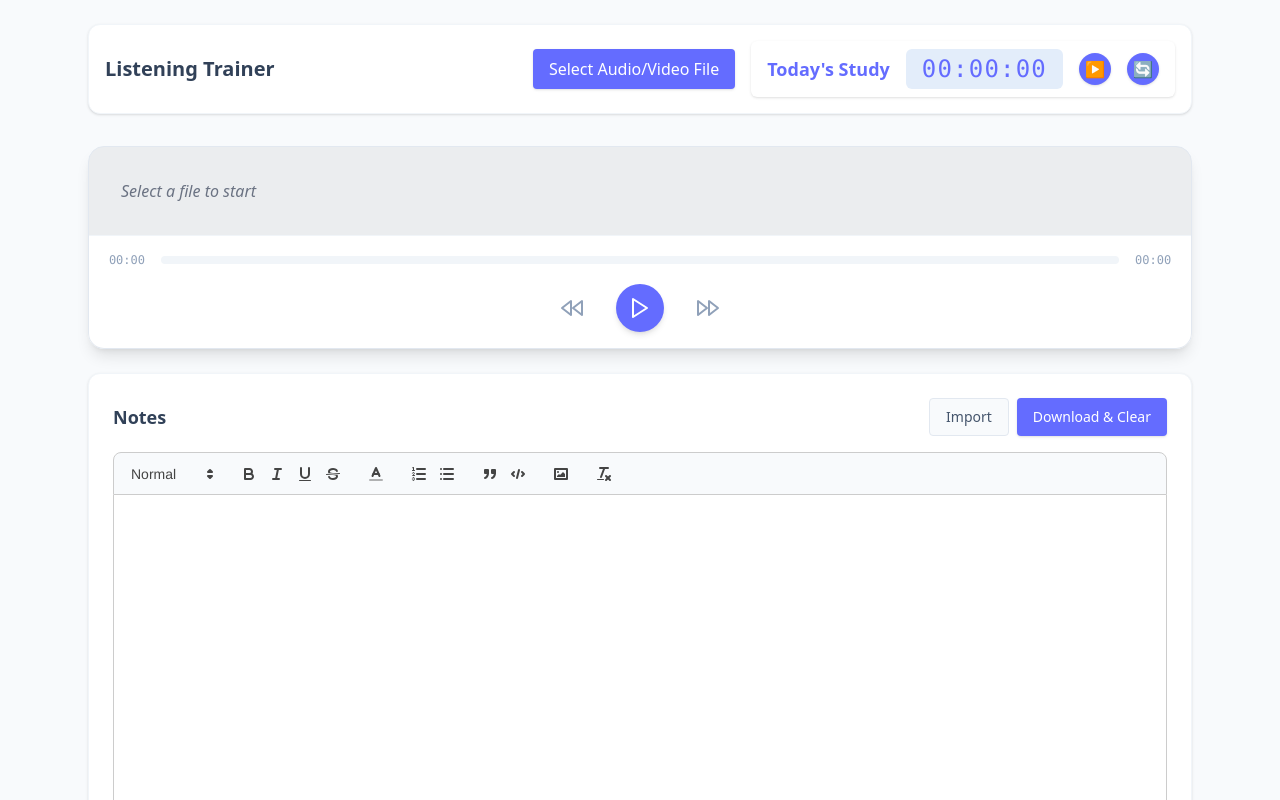
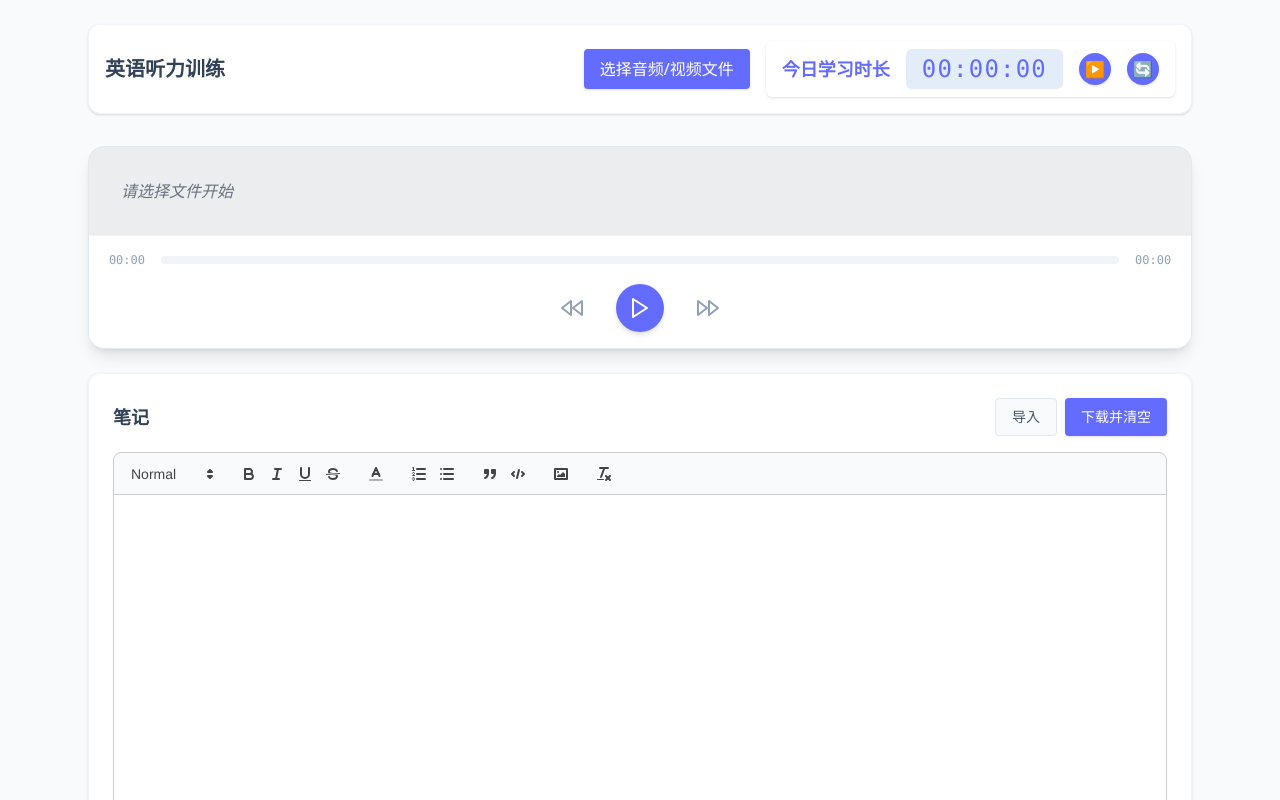
Before and after one commit to brettoak/EnListeningTrainer, a React (Vite) app: page / in a window 1280 px wide. Shown: the top 800 px of the page. Built offline with nearby package versions, Linux system fonts and the light colour scheme.

Commit message:
change ui text

```diff
--- a/src/App.tsx
+++ b/src/App.tsx
@@ -93,7 +93,7 @@ function App() {
   return (
     <div className="max-w-[90%] mx-auto p-6 min-h-screen flex flex-col font-sans">
       <header className="flex justify-between items-center mb-8 bg-white p-4 rounded-xl shadow-sm border border-slate-100">
-        <h1 className="text-xl font-bold text-slate-700 hidden md:block">Listening Trainer</h1>
+        <h1 className="text-xl font-bold text-slate-700 hidden md:block">英语听力训练</h1>
         <div className="flex gap-4 items-center flex-wrap justify-end flex-1">
           <FileSelector onFileSelect={handleFileSelect} selectedFileName={selectedFileName} />
           <StudyTimer />
@@ -129,7 +129,7 @@ function App() {
       </main>
 
       <footer className="text-center mt-12 mb-6 text-slate-400 text-sm">
-        copyright © 2026 English Intensive Listening Tool All Rights Reserved
+        版权所有 © 2026 英语精听工具 保留所有权利
       </footer>
     </div>
   );
--- a/src/components/Controls.tsx
+++ b/src/components/Controls.tsx
@@ -64,7 +64,7 @@ export const Controls: React.FC<ControlsProps> = ({
         <button
           className="text-slate-400 hover:text-[#646cff] transition-colors p-2 rounded-full hover:bg-slate-50"
           onClick={onRewind}
-          title="Rewind 5 seconds"
+          title="快退 5 秒"
         >
           <svg xmlns="http://www.w3.org/2000/svg" width="24" height="24" viewBox="0 0 24 24" fill="none" stroke="currentColor" strokeWidth="2" strokeLinecap="round" strokeLinejoin="round"><polygon points="11 19 2 12 11 5 11 19"></polygon><polygon points="22 19 13 12 22 5 22 19"></polygon></svg>
         </button>
@@ -72,7 +72,7 @@ export const Controls: React.FC<ControlsProps> = ({
         <button
           className="bg-[#646cff] text-white rounded-full w-12 h-12 flex items-center justify-center shadow-md hover:bg-[#535bf2] hover:scale-105 active:scale-95 transition-all outline-none"
           onClick={onPlayPause}
-          title="Play / Pause"
+          title="播放 / 暂停"
         >
           {isPlaying ? (
             <svg xmlns="http://www.w3.org/2000/svg" width="24" height="24" viewBox="0 0 24 24" fill="none" stroke="currentColor" strokeWidth="2" strokeLinecap="round" strokeLinejoin="round"><rect x="6" y="4" width="4" height="16"></rect><rect x="14" y="4" width="4" height="16"></rect></svg>
@@ -84,7 +84,7 @@ export const Controls: React.FC<ControlsProps> = ({
         <button
           className="text-slate-400 hover:text-[#646cff] transition-colors p-2 rounded-full hover:bg-slate-50"
           onClick={onForward}
-          title="Forward 5 seconds"
+          title="快进 5 秒"
         >
           <svg xmlns="http://www.w3.org/2000/svg" width="24" height="24" viewBox="0 0 24 24" fill="none" stroke="currentColor" strokeWidth="2" strokeLinecap="round" strokeLinejoin="round"><polygon points="13 19 22 12 13 5 13 19"></polygon><polygon points="2 19 11 12 2 5 2 19"></polygon></svg>
         </button>
--- a/src/components/FileSelector.tsx
+++ b/src/components/FileSelector.tsx
@@ -30,12 +30,12 @@ export const FileSelector: React.FC<FileSelectorProps> = ({ onFileSelect, select
         className="bg-[#646cff] text-white px-4 py-2 rounded font-medium hover:bg-[#535bf2] transition-colors shadow-sm"
         onClick={() => fileInputRef.current?.click()}
       >
-        Select Audio/Video File
+        选择音频/视频文件
       </button>
 
       {selectedFileName && (
         <div className="text-[#646cff] font-medium text-lg bg-[#e3f2fd] px-4 py-2 rounded-md mt-2">
-          Listening Material: <span>{selectedFileName}</span>
+          听力材料：<span>{selectedFileName}</span>
         </div>
       )}
     </div>
--- a/src/components/MediaPlayer.tsx
+++ b/src/components/MediaPlayer.tsx
@@ -25,7 +25,7 @@ export const MediaPlayer = forwardRef<HTMLMediaElement, MediaPlayerProps>(({
     };
   }, [src]);
 
-  if (!file) return <div className="text-gray-500 italic m-8">Select a file to start</div>;
+  if (!file) return <div className="text-gray-500 italic m-8">请选择文件开始</div>;
 
   const commonProps = {
     ref: ref as React.Ref<any>,
--- a/src/components/NoteEditor.tsx
+++ b/src/components/NoteEditor.tsx
@@ -86,7 +86,7 @@ export const NoteEditor: React.FC<NoteEditorProps> = ({ lastFileName }) => {
     const dateStr = `${now.getFullYear().toString().slice(2)}-${pad(now.getMonth() + 1)}-${pad(now.getDate())}-${pad(now.getHours())}-${pad(now.getMinutes())}`;
     const fileName = `${baseName}-${dateStr}.html`;
 
-    const html = `<!DOCTYPE html><html><head><meta charset="utf-8"><title>Notes</title></head><body>${value}</body></html>`;
+    const html = `<!DOCTYPE html><html><head><meta charset="utf-8"><title>笔记</title></head><body>${value}</body></html>`;
     const blob = new Blob([html], { type: 'text/html' });
     const url = URL.createObjectURL(blob);
     const a = document.createElement('a');
@@ -134,19 +134,19 @@ export const NoteEditor: React.FC<NoteEditorProps> = ({ lastFileName }) => {
     <div className="w-full">
       <div className="bg-white rounded-xl shadow-sm border border-slate-100 p-6 flex flex-col h-[700px] relative text-gray-800">
         <div className="flex justify-between items-center mb-4">
-          <h2 className="text-lg font-bold text-slate-700">Notes</h2>
+          <h2 className="text-lg font-bold text-slate-700">笔记</h2>
           <div className="flex gap-2">
             <button
               className="px-4 py-2 text-sm rounded bg-slate-50 text-slate-600 font-medium hover:bg-slate-100 transition-colors border border-slate-200"
               onClick={() => fileInputRef.current?.click()}
             >
-              Import
+              导入
             </button>
             <button
               className="px-4 py-2 text-sm rounded bg-[#646cff] text-white font-medium shadow-sm hover:bg-[#535bf2] transition-colors"
               onClick={handleDownload}
             >
-              Download & Clear
+              下载并清空
             </button>
             <input
               type="file"
--- a/src/components/StudyTimer.tsx
+++ b/src/components/StudyTimer.tsx
@@ -48,19 +48,19 @@ export const StudyTimer: React.FC = () => {
 
   return (
     <div className="flex items-center gap-4 bg-white px-4 py-2 rounded-md shadow-sm text-gray-800">
-      <span className="text-[#646cff] font-bold text-lg">Today's Study</span>
+      <span className="text-[#646cff] font-bold text-lg">今日学习时长</span>
       <span className="font-mono text-2xl bg-[#e3edfa] text-[#646cff] px-4 py-1 rounded-md tracking-wider">{formatTime(seconds)}</span>
       <button
         className="bg-[#646cff] text-white border-none rounded-full w-8 h-8 text-base flex items-center justify-center shadow-sm hover:bg-[#535bf2] hover:scale-110 transition-transform"
         onClick={toggleTimer}
-        title={paused ? "Start" : "Pause"}
+        title={paused ? "开始" : "暂停"}
       >
         {paused ? '▶️' : '⏸️'}
       </button>
       <button
         className="bg-[#646cff] text-white border-none rounded-full w-8 h-8 text-base flex items-center justify-center shadow-sm hover:bg-[#535bf2] hover:scale-110 transition-transform"
         onClick={resetTimer}
-        title="Reset"
+        title="重置"
       >
         🔄
       </button>
```
